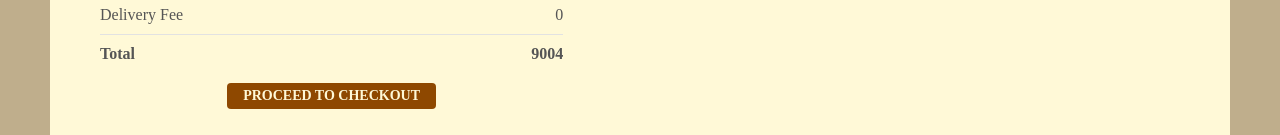
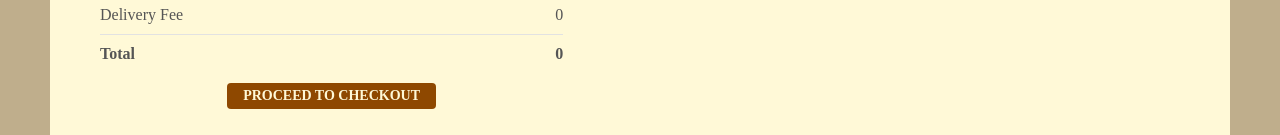
Before and after one commit to devendrapathare/IndianArtMate, a React (Vite) app in the folder Frontend/: page /cart in a window 1280 px wide. Shown: the part 352-487 px from the top of the page. Built offline with nearby package versions, Linux system fonts and the light colour scheme; no server answers; a web font is replaced by a local one.

Commit message:
small carttoal error correction

```diff
--- a/Frontend/src/person-2/Pages-p2/Cart/Cart.jsx
+++ b/Frontend/src/person-2/Pages-p2/Cart/Cart.jsx
@@ -60,7 +60,11 @@ const Cart = () => {
             <hr />
             <div className="cart-total-details">
               <b>Total</b>
-              <b>9004</b>
+              <b>{getTotalCartAmount() === 0
+              ?0
+              :getTotalCartAmount() >499
+              ?getTotalCartAmount()
+            : getTotalCartAmount() + 40 }</b>
             </div>
           </div>
           <button >PROCEED TO CHECKOUT</button>
--- a/Frontend/src/person-3/Components-3/Nav/Nav.css
+++ b/Frontend/src/person-3/Components-3/Nav/Nav.css
@@ -108,8 +108,8 @@
     position: absolute;
     min-width: 10px;
     min-height: 10px;
-    background-color: tomato;
+    background-color: #e9a046;
     border-radius: 5px;
-    top: 16px;
-    right: 24px;
+    top: 14px;
+    right: 20px;
 }
```
